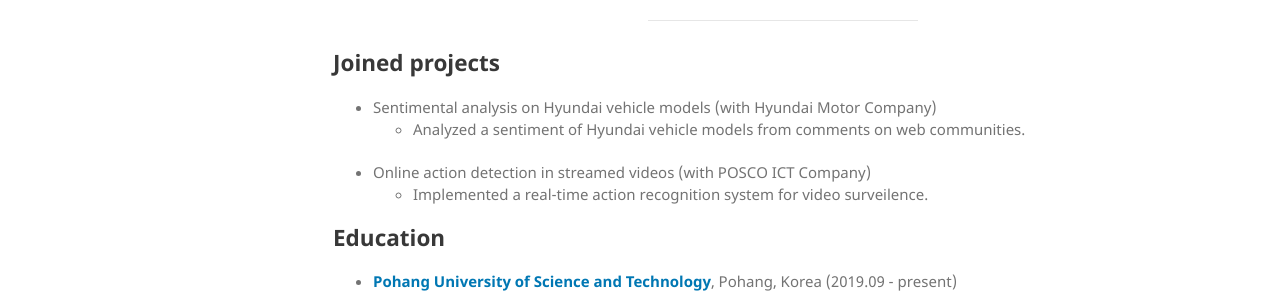
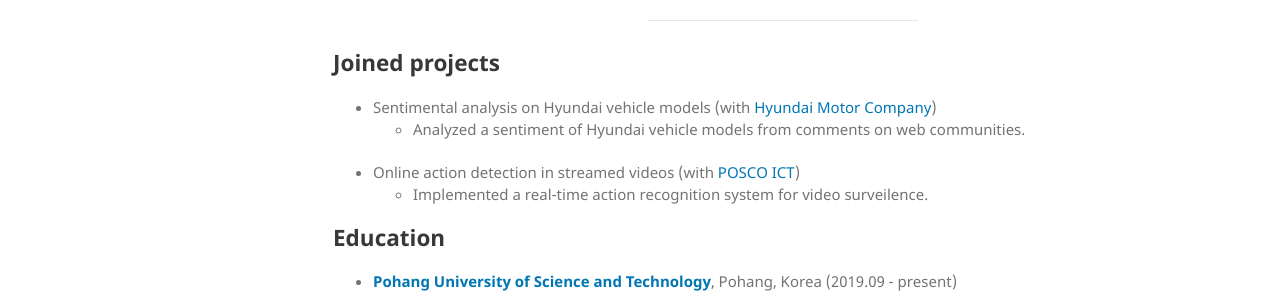
Before and after one commit to KimManjin/KimManjin.github.io, a Jekyll site: the page built from index.md, in a window 1280 px wide and 1243 px high. Shown: the part 748-1041 px from the top of the window. Built offline with Jekyll 4.4.1, drawn with Linux system fonts in a browser that asks for light colours; our own code applies the rules of GitHub Pages for plain Markdown files.

Commit message:
Update index.md

```diff
--- a/index.md
+++ b/index.md
@@ -44,9 +44,9 @@ I'm Manjin Kim, a Ph.D student in [Pohang University of Science and Technology (
 ---------------------------------------------
 
 ## Joined projects
-- Sentimental analysis on Hyundai vehicle models (with Hyundai Motor Company)
+- Sentimental analysis on Hyundai vehicle models (with [Hyundai Motor Company](https://www.hyundai.com/kr/en/main))
     + Analyzed a sentiment of Hyundai vehicle models from comments on web communities.
-- Online action detection in streamed videos (with POSCO ICT Company)
+- Online action detection in streamed videos (with [POSCO ICT](https://www.poscoict.com/servlet/Main?lang=en))
     + Implemented a real-time action recognition system for video surveilence.
 
 ## Education
```
